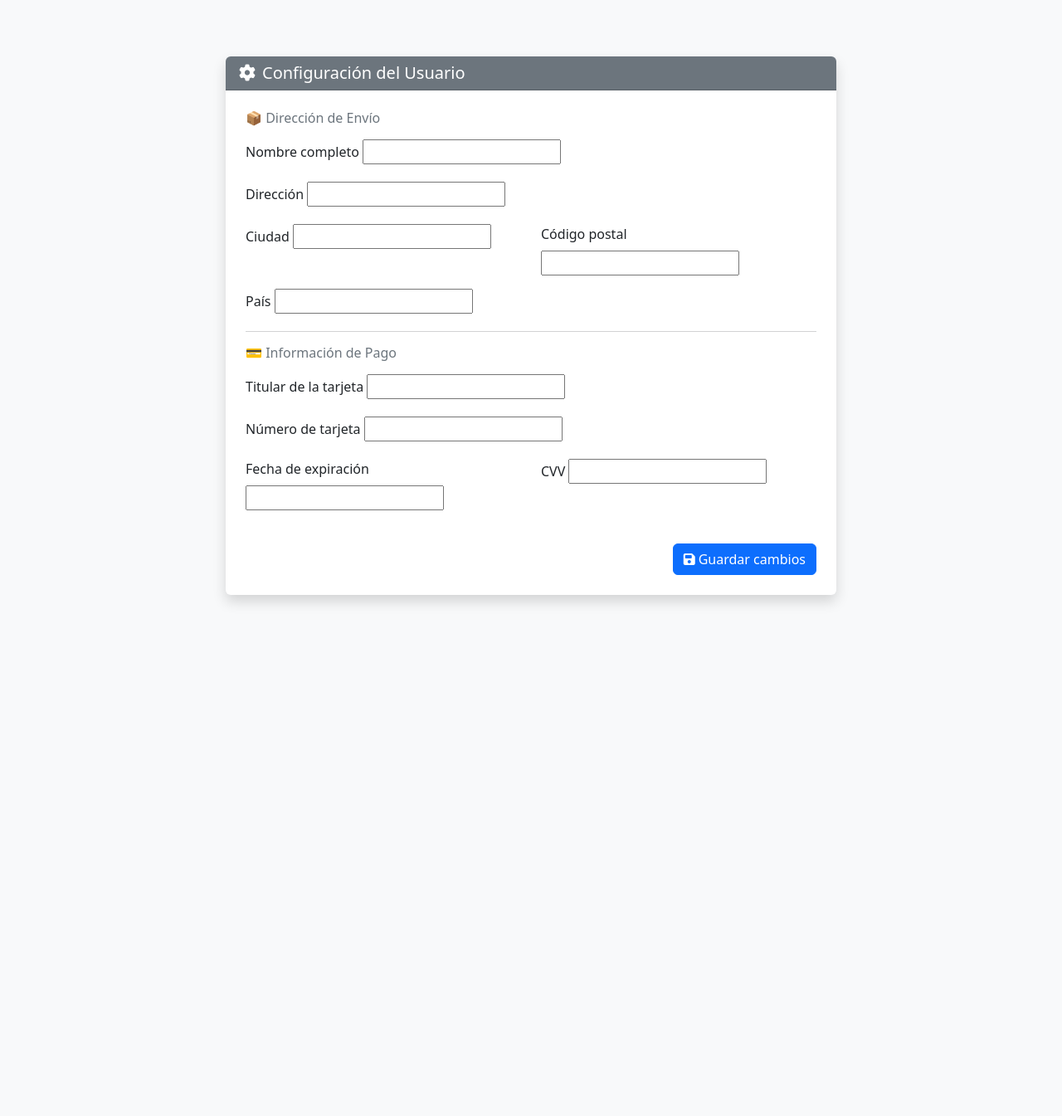
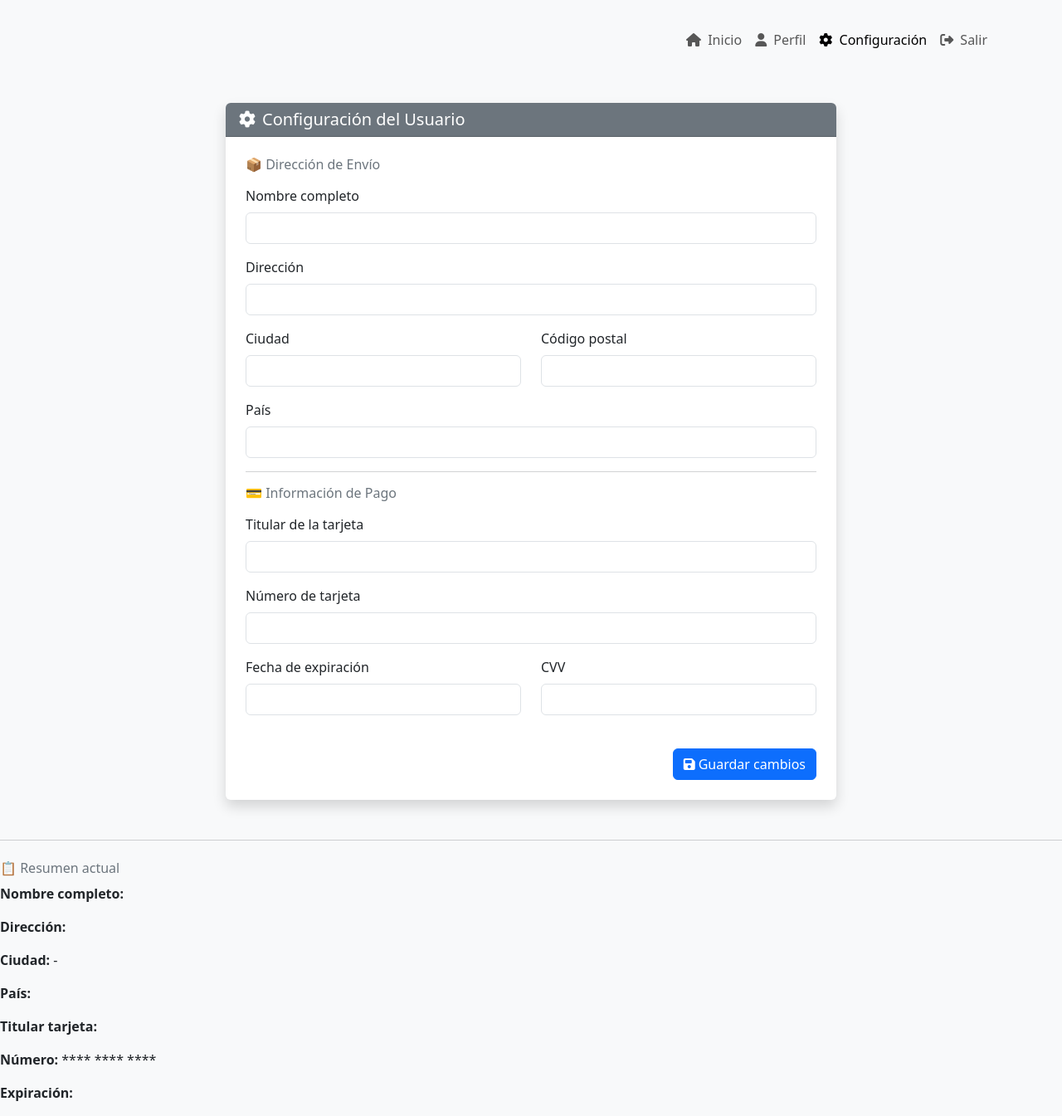
Before and after one commit to sgarolm676/tiendaSalvaTFG, a Django app: page /configuracion/ in a window 1280 px wide. Shown: the whole page at 83% size. Before the commit the page ends 728 px from the top, so only its background shows below. Run offline with Django 5.2, Linux system fonts and the light colour scheme; a user stored in the database is signed in; data comes from the database, SQL or seed files in the repository; both versions use the stored data as it was after the commit.

Commit message:
Funciona TarjetaPago y DireccionEnvio

```diff
--- a/tienda/productos/forms.py
+++ b/tienda/productos/forms.py
@@ -57,13 +57,22 @@ class PerfilUpdateForm(forms.ModelForm):
 class DireccionEnvioForm(forms.ModelForm):
     class Meta:
         model = DireccionEnvio
-        fields = ['nombre_completo', 'direccion', 'ciudad', 'codigo_postal', 'pais']
+        fields = '__all__'
+        widgets = {
+            'nombre_completo': forms.TextInput(attrs={'class': 'form-control'}),
+            'direccion': forms.TextInput(attrs={'class': 'form-control'}),
+            'ciudad': forms.TextInput(attrs={'class': 'form-control'}),
+            'codigo_postal': forms.TextInput(attrs={'class': 'form-control'}),
+            'pais': forms.TextInput(attrs={'class': 'form-control'}),
+        }
 
 class TarjetaPagoForm(forms.ModelForm):
     class Meta:
         model = TarjetaPago
-        fields = ['titular', 'numero', 'expiracion', 'cvv']
+        fields = '__all__'
         widgets = {
-            'numero': forms.PasswordInput(render_value=True),
-            'cvv': forms.PasswordInput(render_value=True),
+            'titular': forms.TextInput(attrs={'class': 'form-control'}),
+            'numero': forms.TextInput(attrs={'class': 'form-control'}),
+            'expiracion': forms.TextInput(attrs={'class': 'form-control'}),
+            'cvv': forms.TextInput(attrs={'class': 'form-control'}),
         }
--- a/tienda/productos/templates/perfil/configuracion.html
+++ b/tienda/productos/templates/perfil/configuracion.html
@@ -29,6 +29,32 @@
     </style>
 </head>
 <body>
+
+    <nav class="navbar navbar-expand-lg">
+    <div class="container">
+
+      <button class="navbar-toggler" type="button" data-bs-toggle="collapse" data-bs-target="#navbarNav">
+        <span class="navbar-toggler-icon"></span>
+      </button>
+      <div class="collapse navbar-collapse" id="navbarNav">
+        <ul class="navbar-nav ms-auto">
+          <li class="nav-item">
+            <a class="nav-link" href="#"><i class="fas fa-home me-1"></i> Inicio</a>
+          </li>
+          <li class="nav-item">
+            <a class="nav-link" href="{% url 'editar_perfil' %}"><i class="fas fa-user me-1"></i> Perfil</a>
+          </li>
+          <li class="nav-item">
+            <a class="nav-link active" href="{% url 'configuracion' %}"><i class="fas fa-cog me-1"></i> Configuración</a>
+          </li>
+          <li class="nav-item">
+            <a class="nav-link" href="{% url 'lista_productos' %}"><i class="fas fa-sign-out-alt me-1"></i> Salir</a>
+          </li>
+        </ul>
+      </div>
+    </div>
+  </nav>
+
     <div class="container my-5">
         <div class="row justify-content-center">
             <div class="col-lg-8">
@@ -99,6 +125,32 @@
             </div>
         </div>
     </div>
+    <!-- Mostrar valores actuales -->
+<hr>
+<h6 class="text-secondary mt-4">📋 Resumen actual</h6>
+
+<div class="mb-3">
+    <strong>Nombre completo:</strong> {{ direccion.nombre_completo }}
+</div>
+<div class="mb-3">
+    <strong>Dirección:</strong> {{ direccion.direccion }}
+</div>
+<div class="mb-3">
+    <strong>Ciudad:</strong> {{ direccion.ciudad }} - {{ direccion.codigo_postal }}
+</div>
+<div class="mb-3">
+    <strong>País:</strong> {{ direccion.pais }}
+</div>
+<div class="mb-3">
+    <strong>Titular tarjeta:</strong> {{ tarjeta.titular }}
+</div>
+<div class="mb-3">
+    <strong>Número:</strong> **** **** **** {{ tarjeta.numero|slice:"-4:" }}
+</div>
+<div class="mb-3">
+    <strong>Expiración:</strong> {{ tarjeta.expiracion }}
+</div>
+
 
     <!-- Bootstrap JS -->
     <script src="https://cdn.jsdelivr.net/npm/bootstrap@5.3.0/dist/js/bootstrap.bundle.min.js"></script>
--- a/tienda/productos/views.py
+++ b/tienda/productos/views.py
@@ -97,5 +97,7 @@ def configuracion_usuario(request):
 
     return render(request, 'perfil/configuracion.html', {
         'direccion_form': direccion_form,
-        'tarjeta_form': tarjeta_form
+        'tarjeta_form': tarjeta_form,
+        'direccion': direccion,
+        'tarjeta': tarjeta,
     })
--- a/tienda/tienda/settings.py
+++ b/tienda/tienda/settings.py
@@ -55,7 +55,7 @@ ROOT_URLCONF = 'tienda.urls'
 TEMPLATES = [
     {
         'BACKEND': 'django.template.backends.django.DjangoTemplates',
-        'DIRS': [],
+        'DIRS': [BASE_DIR / 'templates'],
         'APP_DIRS': True,
         'OPTIONS': {
             'context_processors': [
```
Also changed, not shown: tienda/db.sqlite3.
